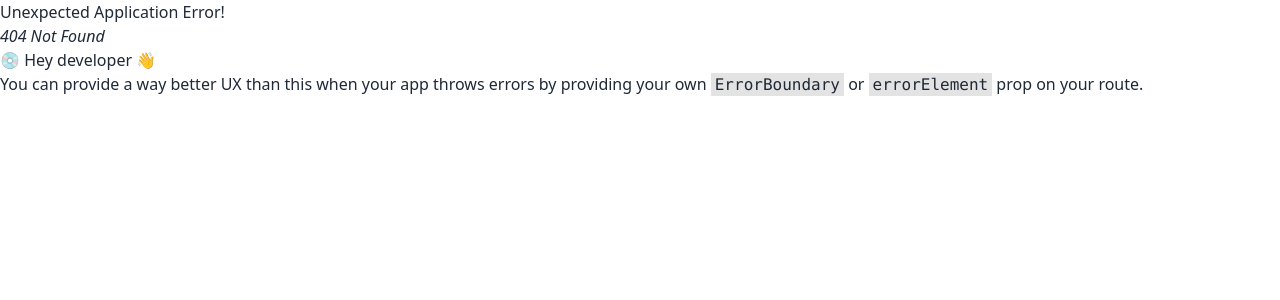
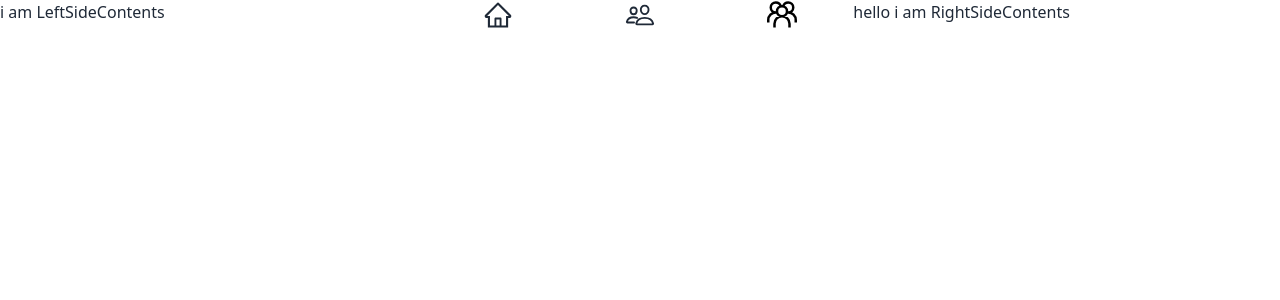
Before and after one commit to masudra/multi-media-mix-0, a React (Vite) app: page /friend-link-home in a window 1280 px wide. Before the commit this address had no page. Shown: the top 300 px of the page. Built offline with nearby package versions, Linux system fonts and the light colour scheme.

Commit message:
frind link setup

```diff
--- /dev/null
+++ b/src/Pages/FriendLink/FriendLinkHome/FriendLinkHome.jsx
@@ -0,0 +1,19 @@
+import LeftSideContents from "../LeftSideContents/LeftSideContents";
+import MainContents from "../MainContents/MainContents";
+import RightSideContents from "../RightSideContents/RightSideContents";
+
+
+const FriendLinkHome = () => {
+    return (
+        <div>
+            <div className="grid grid-cols-3">
+                <LeftSideContents></LeftSideContents>
+                <MainContents></MainContents>
+                <RightSideContents></RightSideContents>
+            </div>
+
+        </div>
+    );
+};
+
+export default FriendLinkHome;
--- /dev/null
+++ b/src/Pages/FriendLink/LeftSideContents/LeftSideContents.jsx
@@ -0,0 +1,11 @@
+
+const LeftSideContents = () => {
+    return (
+        <div>
+            <h1> i am LeftSideContents</h1>
+
+        </div>
+    );
+};
+
+export default LeftSideContents;
--- /dev/null
+++ b/src/Pages/FriendLink/MainContents/MainContents.jsx
@@ -0,0 +1,17 @@
+import { AiOutlineHome } from "react-icons/ai";
+import { IoPeopleOutline } from "react-icons/io5";
+import { GrGroup } from "react-icons/gr";
+
+const MainContents = () => {
+    return (
+        <div>
+            <div className="flex  justify-around">
+                <h1 ><AiOutlineHome className="w-[30px] h-[30px]"></AiOutlineHome></h1>
+                <h1><IoPeopleOutline className="w-[30px] h-[30px]"></IoPeopleOutline></h1>
+                <h1><GrGroup className="w-[30px] h-[30px]"></GrGroup></h1>
+            </div>
+        </div>
+    );
+};
+
+export default MainContents;
--- /dev/null
+++ b/src/Pages/FriendLink/RightSideContents/RightSideContents.jsx
@@ -0,0 +1,11 @@
+
+const RightSideContents = () => {
+    return (
+        <div>
+            <h1>hello  i am RightSideContents </h1>
+
+        </div>
+    );
+};
+
+export default RightSideContents;
--- a/src/Pages/Home/Home.jsx
+++ b/src/Pages/Home/Home.jsx
@@ -5,6 +5,7 @@ const Home = () => {
         <div className=" ml-20 mt-20">
 
             <Link className=" text-blue-800 text-7xl" to='/meetup'>MeetUp</Link>
+            <Link className=" ml-20 text-blue-800 text-7xl" to='/friend-link-home'>Frind Link</Link>
 
         </div>
     );
--- a/src/Routes/Router.jsx
+++ b/src/Routes/Router.jsx
@@ -5,6 +5,7 @@ import Home from "../Pages/Home/Home";
 import Main from "../LayOut/Main";
 import MeetUpHome from "../Pages/MeetUp/MeetUpHome/MeetUpHome";
 import SingelMeetUp from "../Pages/MeetUp/SingelMeetUp/SingelMeetUp";
+import FriendLinkHome from "../Pages/FriendLink/FriendLinkHome/FriendLinkHome";
 
 
 
@@ -25,6 +26,10 @@ import SingelMeetUp from "../Pages/MeetUp/SingelMeetUp/SingelMeetUp";
             path: '/meetup/:id',
             element: <SingelMeetUp></SingelMeetUp>,
         },
+        {
+          path: '/friend-link-home',
+          element: <FriendLinkHome></FriendLinkHome>,
+      }
 
 
       ]
```
